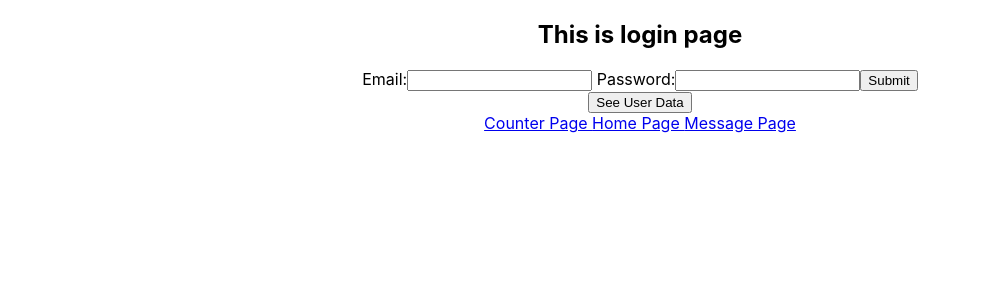
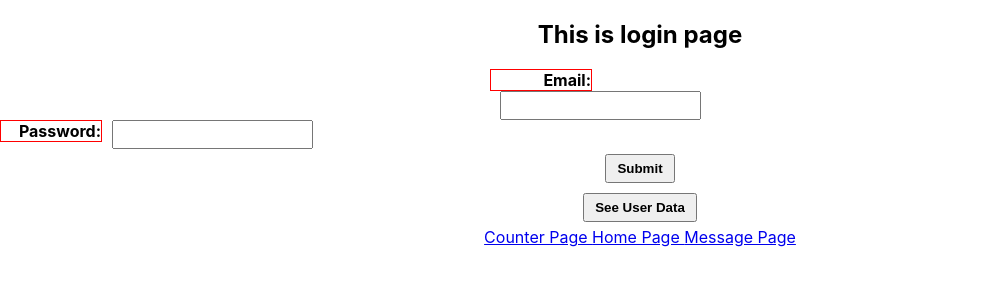
Before and after one commit to SiewLeng/react-app, a React (Create React App) app: page /login in a window 1280 px wide. Shown: the top 300 px of the page, without its empty margins (0-981 px from the left). Built offline with nearby package versions, Linux system fonts and the light colour scheme; no server answers; what @feathersjs/client would draw is missing.

Commit message:
edit styling

```diff
--- a/src/pages/login/Login.module.css
+++ b/src/pages/login/Login.module.css
@@ -0,0 +1,33 @@
+.clearfix::after {
+    content: "";
+    clear: both;
+    display: table;
+}
+
+.form-row {
+    width: 300px;
+    margin: 0 auto;
+}
+
+.input-text-label {
+    width: 100px;
+    display: block;
+    float: left;
+    text-align: right;
+    font-weight: bold;
+    border: 1px solid red;
+}
+
+.input-text {
+    display: block;
+    float: left;
+    margin-left: 10px;
+    padding: 5px 10px;
+}
+
+.button {
+    padding: 5px 10px;
+    margin: 5px 10px;
+    font-weight: bold;
+    cursor: pointer;
+}
--- a/src/pages/login/Login.tsx
+++ b/src/pages/login/Login.tsx
@@ -66,16 +66,18 @@ export const Login = () =>{
         <div>
         <h2>This is login page</h2>
         <form onSubmit={handleSubmit}>
-            <label> Email:
-                <input type='text' value={email} onChange={handleChange} id='email'></input>
-            </label>
-            <label> Password:
-                <input type='text' value={password} onChange={handleChange} id='password'></input>
-            </label>
-            <input type="submit" value="Submit"/>
+            <div className={[styles['clearfix'], styles['form-row']].join(' ')}>
+                <label className={styles['input-text-label']}> Email:</label>
+                <input className={styles['input-text']} type='text' value={email} onChange={handleChange} id='email'></input>
+            </div>
+            <div className={styles['clearfix']}>
+                <label className={styles['input-text-label']}> Password: </label>
+                <input className={styles['input-text']} type='text' value={password} onChange={handleChange} id='password'></input>
+            </div>
+            <input className={styles['button']}type="submit" value="Submit"/>
         </form>
         <div>
-            <button onClick={seeUserDataAndState}> See User Data </button>
+            <button className={styles['button']} onClick={seeUserDataAndState}> See User Data </button>
         </div>
         <div>
             <Link to='/counter'> Counter Page </Link>
--- a/src/pages/login/loginSlice.tsx
+++ b/src/pages/login/loginSlice.tsx
@@ -1,5 +1,4 @@
 import { createSlice, PayloadAction } from '@reduxjs/toolkit';
-import { skipPartiallyEmittedExpressions } from 'typescript';
 import { RootState, AppThunk } from '../../app/store';
 
 type userDataType = {
```
